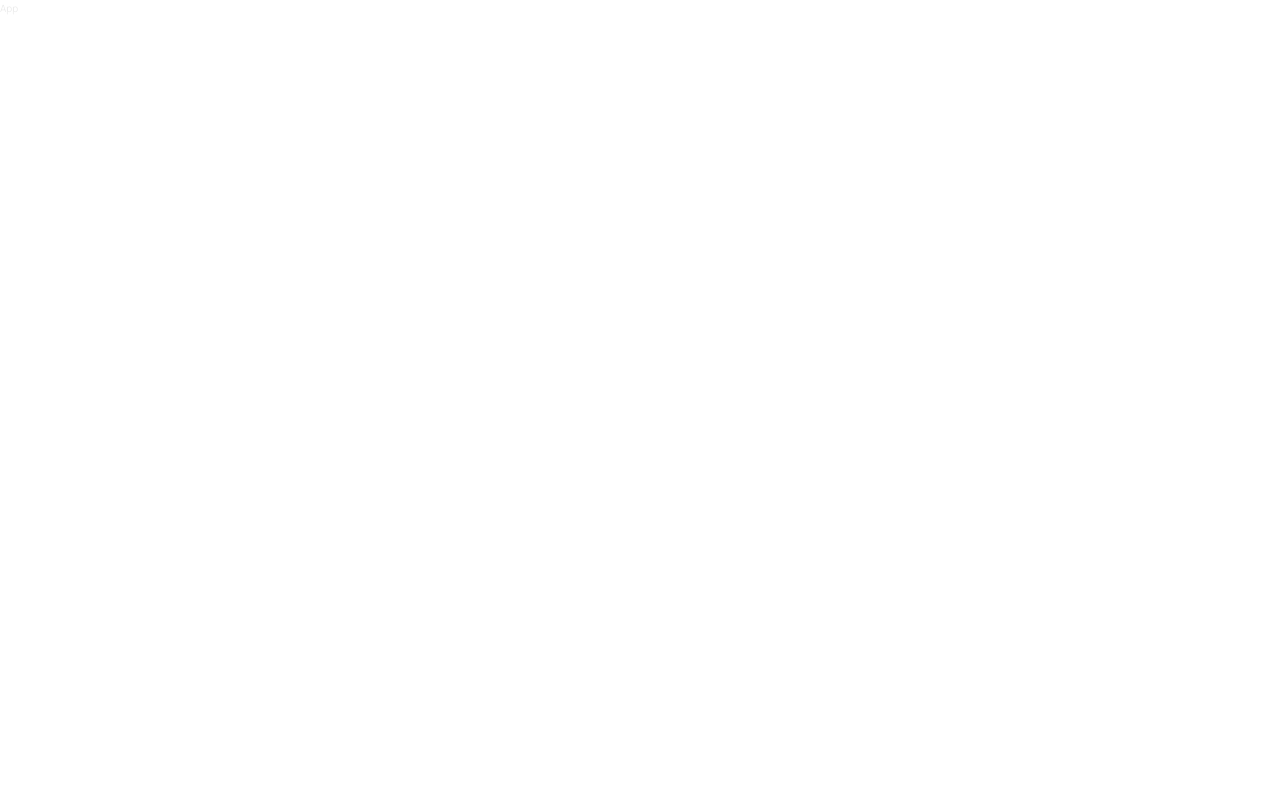
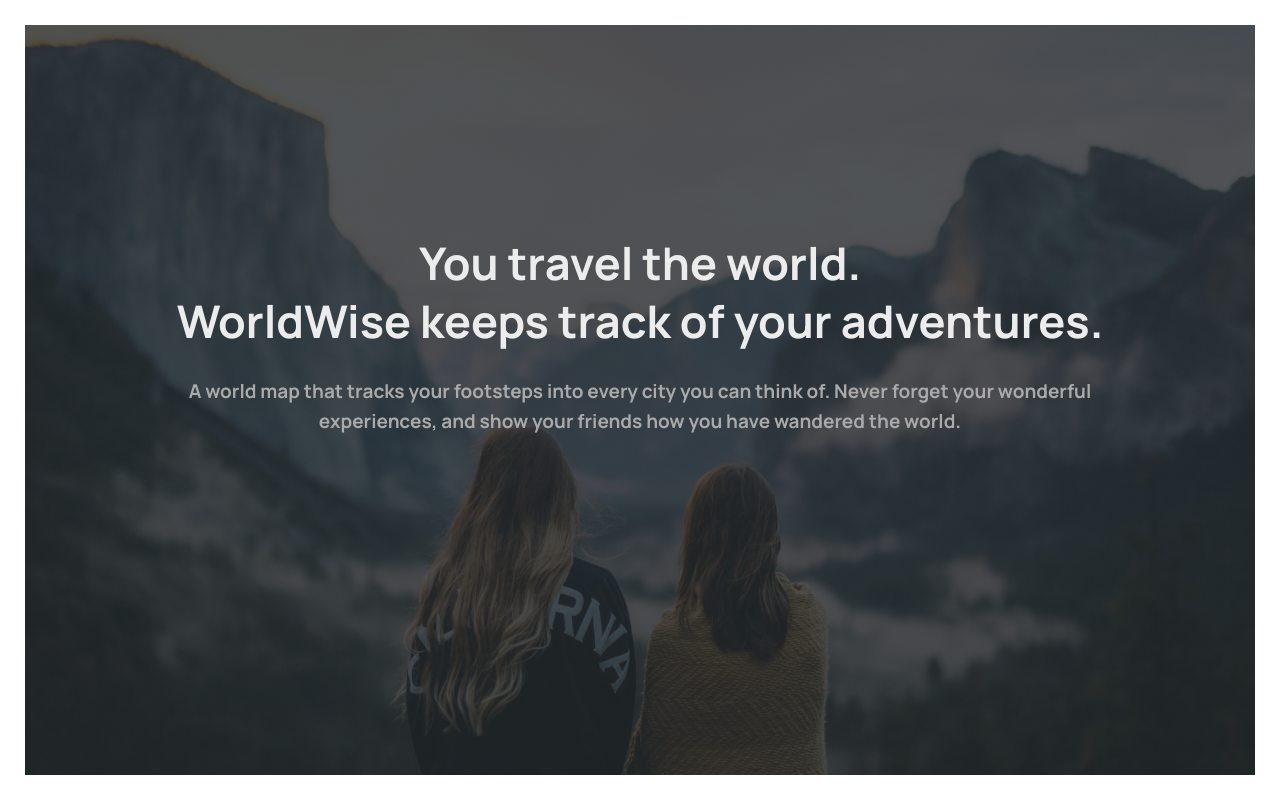
Before and after one commit to gustionusamba24/world-wise, a React (Vite) app: page / in a window 1280 px wide. Built offline with nearby package versions, Linux system fonts and the light colour scheme.

Commit message:
feat: implement main page and routes

```diff
--- a/package.json
+++ b/package.json
@@ -11,7 +11,8 @@
   },
   "dependencies": {
     "react": "^19.1.1",
-    "react-dom": "^19.1.1"
+    "react-dom": "^19.1.1",
+    "react-router": "^7.8.2"
   },
   "devDependencies": {
     "@eslint/js": "^9.33.0",
--- a/src/App.jsx
+++ b/src/App.jsx
@@ -1,7 +1,21 @@
 import React from "react";
+import { BrowserRouter, Route, Routes } from "react-router";
+import Homepage from "./pages/Homepage";
+import Product from "./pages/Product";
+import Pricing from "./pages/Pricing";
+import PageNotFound from "./pages/PageNotFound";
 
 function App() {
-  return <div>App</div>;
+  return (
+    <BrowserRouter>
+      <Routes>
+        <Route path="/" element={<Homepage />} />
+        <Route path="/product" element={<Product />} />
+        <Route path="/pricing" element={<Pricing />} />
+        <Route path="*" element={<PageNotFound />} />
+      </Routes>
+    </BrowserRouter>
+  );
 }
 
 export default App;
```
Also changed, not shown: eslint.config.js (+12 -12 lines), src/pages/Pricing.jsx (+5 -2 lines), 1 other file (tests, documents, lock files or other folders).
